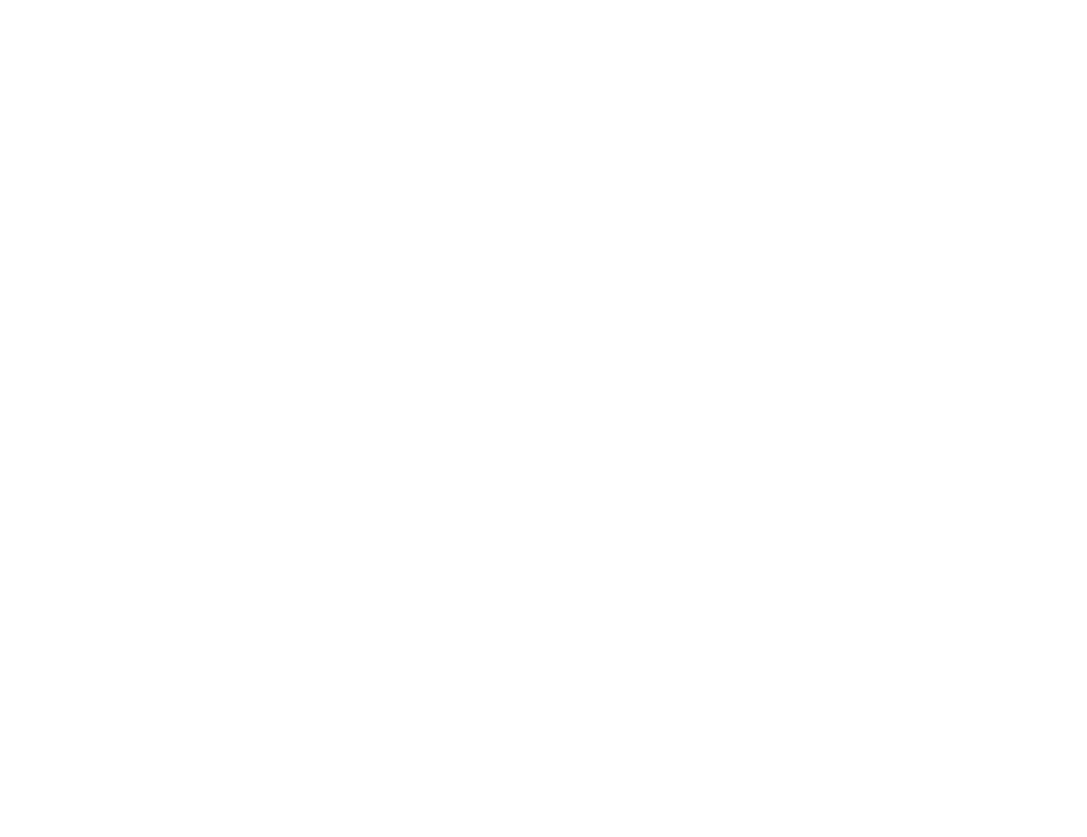
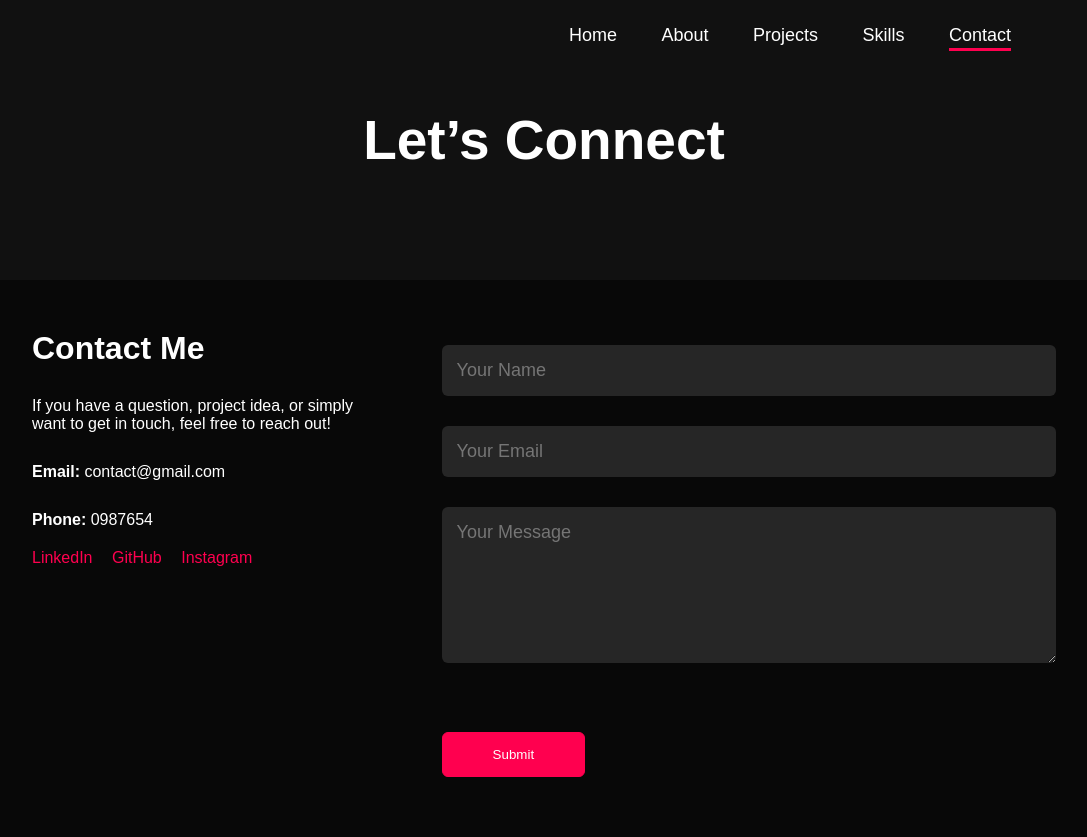
Before and after one commit to nesaathussholeha/personal-portfolio, a plain HTML site: page contact.html in a window 1280 px wide. Shown: the whole page, without its empty margins (96-1183 px from the left). Before the commit the page ends 800 px from the top, so only its background shows below. Drawn offline with Linux system fonts and the light colour scheme.

Commit message:
contact page

```diff
--- a/contact.html
+++ b/contact.html
@@ -0,0 +1,65 @@
+<!DOCTYPE html>
+<html lang="en">
+
+<head>
+    <meta charset="UTF-8">
+    <meta name="viewport" content="width=device-width, initial-scale=1.0">
+    <title>Contact</title>
+    <link rel="stylesheet" href="css/styles.css">
+</head>
+
+<body class="inner-page">
+    <div id="header">
+        <div class="container">
+            <nav class="inner-nav">
+                <div class="logo-space"></div>
+                <ul>
+                    <li><a href="index.html">Home</a></li>
+                    <li><a href="about.html">About</a></li>
+                    <li><a href="projects.html">Projects</a></li>
+                    <li><a href="skills.html">Skills</a></li>
+                    <li><a href="contact.html" class="active">Contact</a></li>
+                </ul>
+            </nav>
+
+            <div class="header-text">
+                <h1>Let’s Connect</h1>
+            </div>
+
+        </div>
+    </div>
+    <div id="contact">
+        <div class="container">
+            <div class="row">
+                <div class="contact-left">
+                    <h1>Contact Me</h1>
+                    <p>If you have a question, project idea, or simply want to get in touch, feel free to reach out!</p>
+
+                    <p><strong>Email:</strong> contact@gmail.com</p>
+                    <p><strong>Phone:</strong> 0987654</p>
+
+                    <div class="social-icons">
+                        <a href="#" class="social-link">LinkedIn</a>
+                        <a href="#" class="social-link">GitHub</a>
+                        <a href="#" class="social-link">Instagram</a>
+                    </div>
+                </div>
+
+                <div class="contact-right">
+                    <form>
+                        <input type="text" name="name" placeholder="Your Name" required>
+                        <input type="email" name="email" placeholder="Your Email" required>
+                        <textarea name="Message" rows="6" placeholder="Your Message"></textarea>
+                        <button type="submit" class="btn btn2">Submit</button>
+                    </form>
+                </div>
+            </div>
+        </div>
+    </div>
+
+
+    <script src="js/script.js"></script>
+
+</body>
+
+</html>
--- a/css/styles.css
+++ b/css/styles.css
@@ -322,6 +322,12 @@ nav ul li a.active::after {
     height: 100%;
 }
 
+.inner-page #contact {
+    padding-top: 40px;
+    /* sebelumnya terlalu jauh karena default padding */
+}
+
+
 .btn {
     display: block;
     margin: 50px auto;
@@ -340,6 +346,7 @@ nav ul li a.active::after {
 
 .contact-left {
     flex-basis: 35%;
+    margin-bottom: 10px;
 }
 
 .contact-right {
@@ -355,9 +362,30 @@ nav ul li a.active::after {
     background: #ff004f;
 }
 
+.social-icons {
+    margin-top: 20px;
+}
+
+.social-link {
+    display: inline-block;
+    margin-right: 15px;
+    font-size: 16px;
+    color: #ff004f;
+    text-decoration: none;
+    border-bottom: 1px solid transparent;
+    transition: 0.3s;
+}
+
+.social-link:hover {
+    color: #fff;
+    border-bottom: 1px solid #ff004f;
+}
+
+
 .contact-right form {
     width: 100%;
 }
+
 
 form input,
 form textarea {
```
Also changed, not shown: skills.html (+1 -1 lines).
